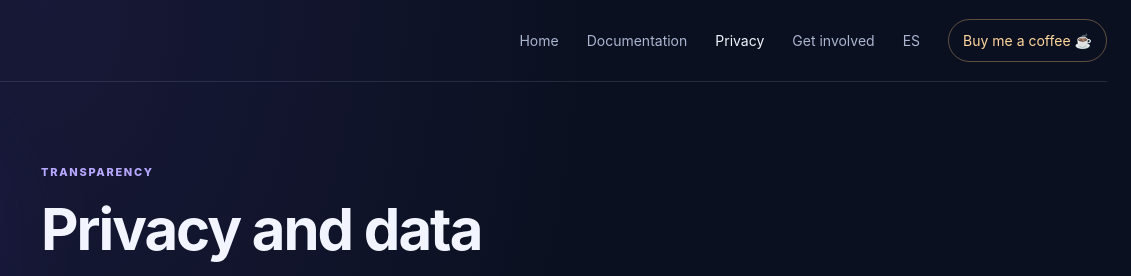
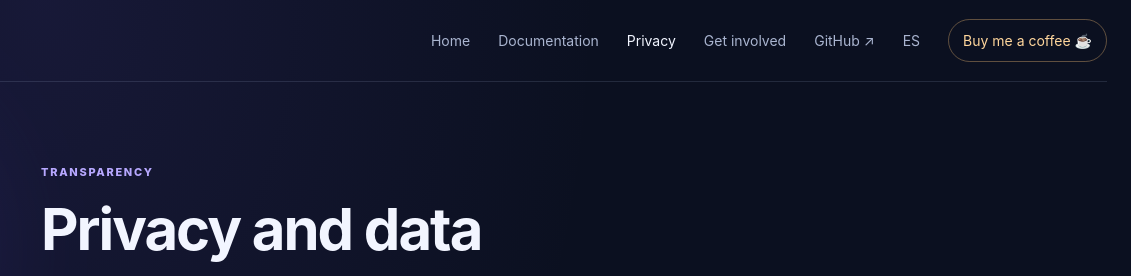
Before and after one commit to xGalamothx/popoff-lists, a plain HTML site: page site/en/privacy.html in a window 1280 px wide. Shown: the top 276 px of the page, 149-1280 px from the left. Drawn offline with Linux system fonts and the light colour scheme.

Commit message:
Add clear GitHub repository links across bilingual site

```diff
--- a/site/en/privacy.html
+++ b/site/en/privacy.html
@@ -1,6 +1,6 @@
 <!doctype html>
 <html lang="en"><head><meta charset="utf-8"><meta name="viewport" content="width=device-width,initial-scale=1"><meta name="theme-color" content="#0b1020"><title>Privacy — PopOff</title><link rel="stylesheet" href="../styles.css"><script defer src="../script.js"></script></head>
-<body><div class="ambient ambient-one"></div><header class="site-header"><a class="brand" href="index.html"><span class="brand-mark">P</span><span>PopOff<span class="brand-dot">.</span></span></a><button class="menu-toggle" aria-label="Open menu" aria-expanded="false">☰</button><nav class="nav-links" aria-label="Main navigation"><a href="index.html">Home</a><a href="docs.html">Documentation</a><a class="active" href="privacy.html">Privacy</a><a href="contribute.html">Get involved</a><a class="language-switch" href="../privacy.html" lang="es" data-language-choice="es" aria-label="Ver en español">ES</a><a class="nav-support" href="https://ko-fi.com/carlosarredondo24" target="_blank" rel="noopener noreferrer">Buy me a coffee ☕</a></nav></header>
+<body><div class="ambient ambient-one"></div><header class="site-header"><a class="brand" href="index.html"><span class="brand-mark">P</span><span>PopOff<span class="brand-dot">.</span></span></a><button class="menu-toggle" aria-label="Open menu" aria-expanded="false">☰</button><nav class="nav-links" aria-label="Main navigation"><a href="index.html">Home</a><a href="docs.html">Documentation</a><a class="active" href="privacy.html">Privacy</a><a href="contribute.html">Get involved</a><a class="nav-github" href="https://github.com/xGalamothx/popoff-lists" target="_blank" rel="noopener noreferrer" aria-label="PopOff public repository on GitHub">GitHub ↗</a><a class="language-switch" href="../privacy.html" lang="es" data-language-choice="es" aria-label="Ver en español">ES</a><a class="nav-support" href="https://ko-fi.com/carlosarredondo24" target="_blank" rel="noopener noreferrer">Buy me a coffee ☕</a></nav></header>
 <main class="wrap page-main"><div class="page-intro"><span class="kicker">TRANSPARENCY</span><h1>Privacy and data</h1><p>The idea is simple: protection should work in your browser, without turning your browsing activity into a product.</p></div>
 <section class="doc-block"><h2>What PopOff stores locally</h2><ul class="principle-list"><li>Your settings and preferences.</li><li>Your personal blocklists and allowlists.</li><li>A local log of detected addresses, if the relevant option is enabled.</li><li>Metadata about downloaded filter-list packages to keep them up to date.</li></ul></section>
 <section class="doc-block"><h2>What it does not include</h2><ul class="principle-list"><li>No in-product advertising.</li><li>No built-in analytics or usage telemetry.</li><li>It does not intentionally send your browsing history, personal lists, or block logs to a project server.</li></ul></section>
```
